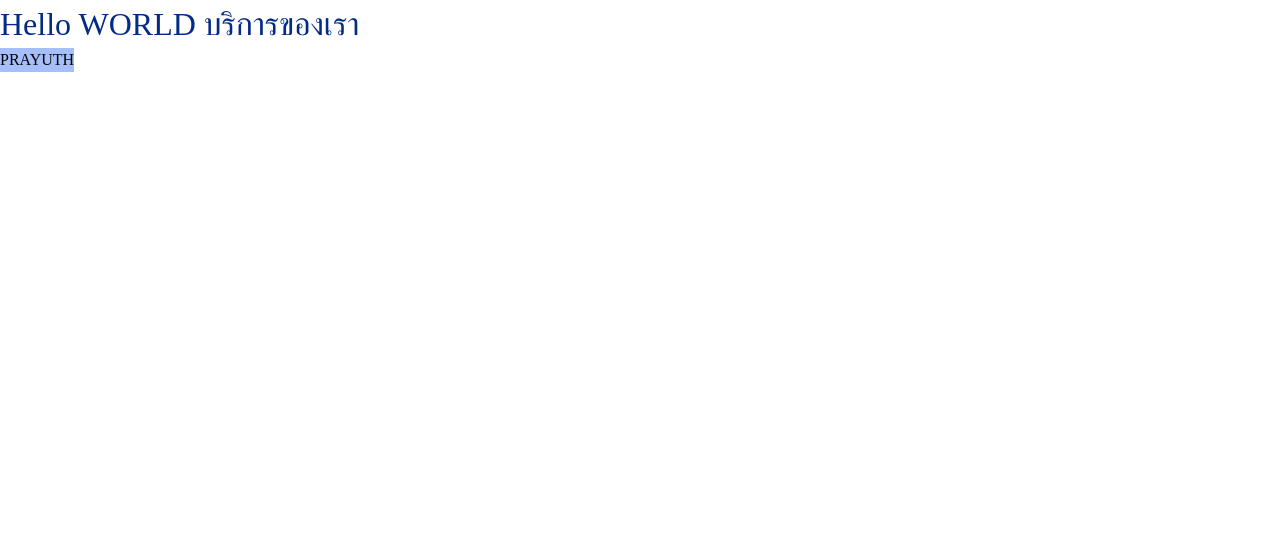
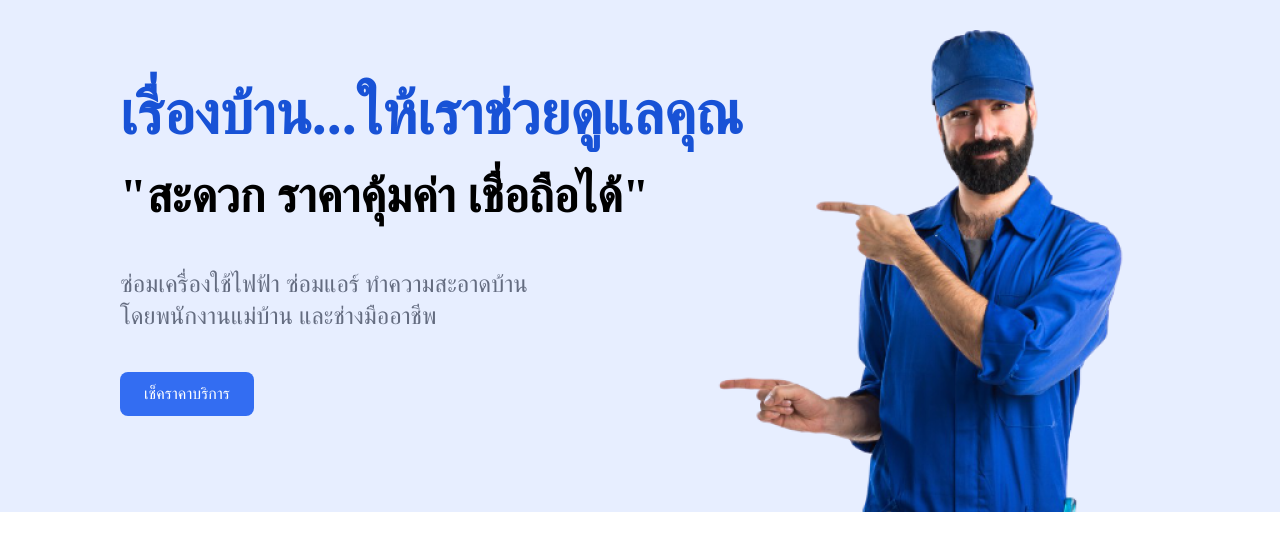
Before and after one commit to spkorn/home-service, a React (Create React App) app in the folder client/: page / in a window 1280 px wide. Shown: the top 550 px of the page. Built offline with nearby package versions, Linux system fonts and the light colour scheme.

Commit message:
feat: create HomePageHeader

```diff
--- a/client/src/App.css
+++ b/client/src/App.css
@@ -40,3 +40,52 @@ h5 {
   font-size: 16px;
   line-height: 150%;
 }
+
+/* Button Primary */
+
+.btn-primary {
+  @apply font-medium text-base py-2.5 px-6 rounded-lg bg-blue600 text-white;
+}
+
+.btn-primary:hover {
+  @apply bg-blue500;
+}
+
+.btn-primary:active {
+  @apply bg-blue800;
+}
+.btn-primary:disabled,
+btn-primary[disabled] {
+  @apply bg-grey300 text-grey100;
+}
+
+/* Button Secondary */
+
+.btn-secondary {
+  @apply font-medium text-base py-2.5 px-6 rounded-lg border border-blue600 bg-white text-blue600;
+}
+
+.btn-secondary:hover {
+  @apply text-blue400 border-blue400 bg-white;
+}
+
+.btn-secondary:active {
+  @apply text-blue800 border-blue800 bg-white;
+}
+.btn-secondary:disabled,
+btn-secondary[disabled] {
+  @apply text-grey400 border-grey400 bg-grey100;
+}
+
+/* /////// */
+a {
+  @apply font-semibold text-base underline underline-offset-auto text-blue600;
+}
+
+a:hover {
+  @apply text-blue400;
+}
+
+a:active {
+  @apply text-blue800;
+}
--- /dev/null
+++ b/client/src/HomePagePhoto/imageindex.js
@@ -0,0 +1,7 @@
+import homepageHeaderWorkman from "./homepage-header-human.png";
+
+const image = {
+  homepageHeaderWorkman,
+};
+
+export default image;
--- /dev/null
+++ b/client/src/components/HomePageHeader.js
@@ -0,0 +1,34 @@
+/** @jsxImportSource @emotion/react */
+import "../App.css";
+import image from "../HomePagePhoto/imageindex";
+
+function HomePageHeader() {
+  return (
+    <header className="home-page-header w-screen bg-blue100 px-10 relative">
+      <div className="py-14 pl-20">
+        <div className="flex flex-col justify-center">
+          <span className="absolute bottom-0 right-20">
+            <img src={image.homepageHeaderWorkman} alt="header-workman" />
+          </span>
+          <h1 className="text-blue700 font-bold text-6xl my-7">
+            เรื่องบ้าน...ให้เราช่วยดูแลคุณ
+          </h1>
+          <h2 className="text-black font-semibold text-5xl mb-12">
+            "สะดวก ราคาคุ้มค่า เชื่อถือได้"
+          </h2>
+          <div className="text-grey700 font-normal text-2xl">
+            <p>ซ่อมเครื่องใช้ไฟฟ้า ซ่อมแอร์ ทำความสะอาดบ้าน</p>
+            <p>โดยพนักงานแม่บ้าน และช่างมืออาชีพ</p>
+          </div>
+          <div>
+            <button className="btn-primary text-xl my-10">
+              เช็คราคาบริการ
+            </button>
+          </div>
+        </div>
+      </div>
+    </header>
+  );
+}
+
+export default HomePageHeader;
--- a/client/src/index.js
+++ b/client/src/index.js
@@ -3,6 +3,7 @@ import ReactDOM from 'react-dom/client';
 import './index.css';
 import App from './App';
 import reportWebVitals from './reportWebVitals';
+
 
 const root = ReactDOM.createRoot(document.getElementById('root'));
 root.render(
--- a/client/src/pages/HomePage.js
+++ b/client/src/pages/HomePage.js
@@ -1,20 +1,9 @@
-import "../App.css";
-import { css } from "@emotion/react";
+import HomePageHeader from "../components/HomePageHeader";
 
 function HomePage() {
   return (
     <div className="home-page">
-      <div className="App">
-        <h1
-          className="text-blue900"
-          // css={css`
-          //   font-family: prompt;
-          // `}
-        >
-          Hello WORLD บริการของเรา
-        </h1>
-        <button className="bg-blue300">PRAYUTH</button>
-      </div>
+      <HomePageHeader />
     </div>
   );
 }
```
Also changed, not shown: 1 other file (tests, documents, lock files or other folders).
